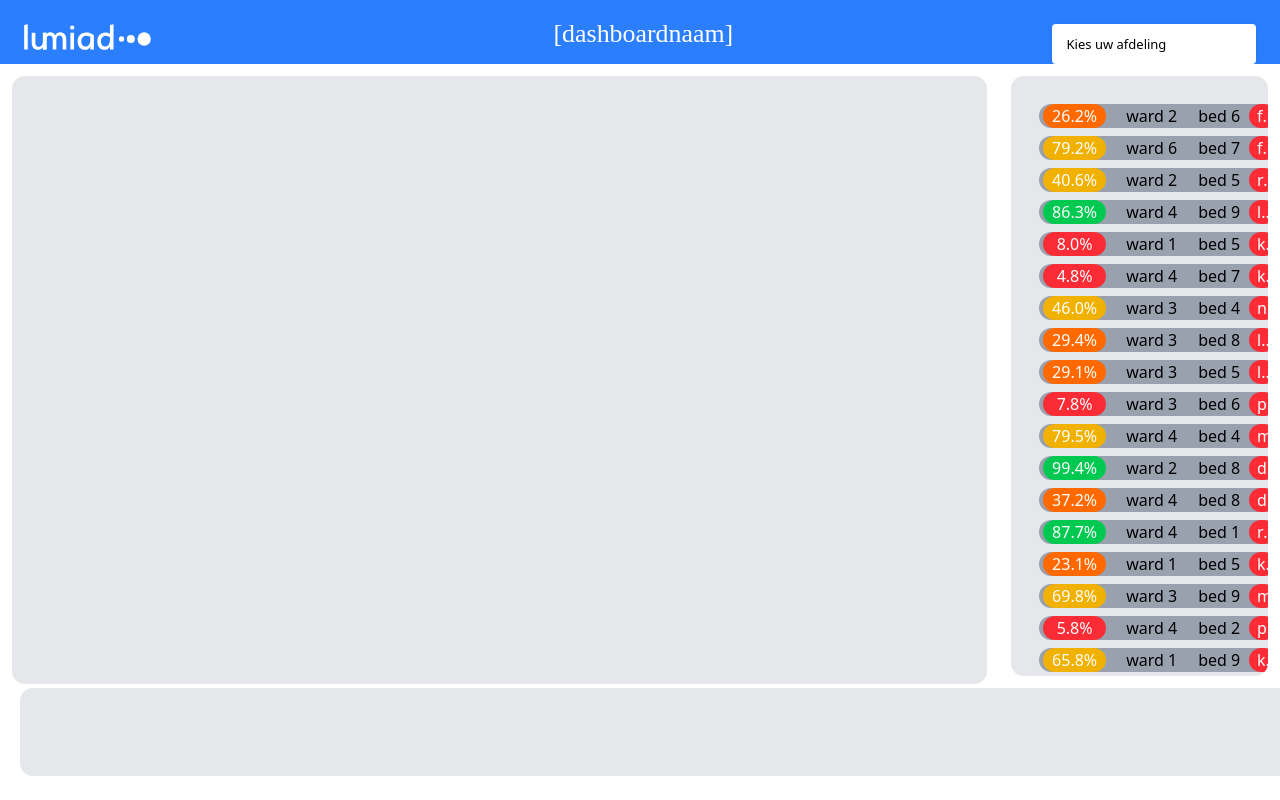
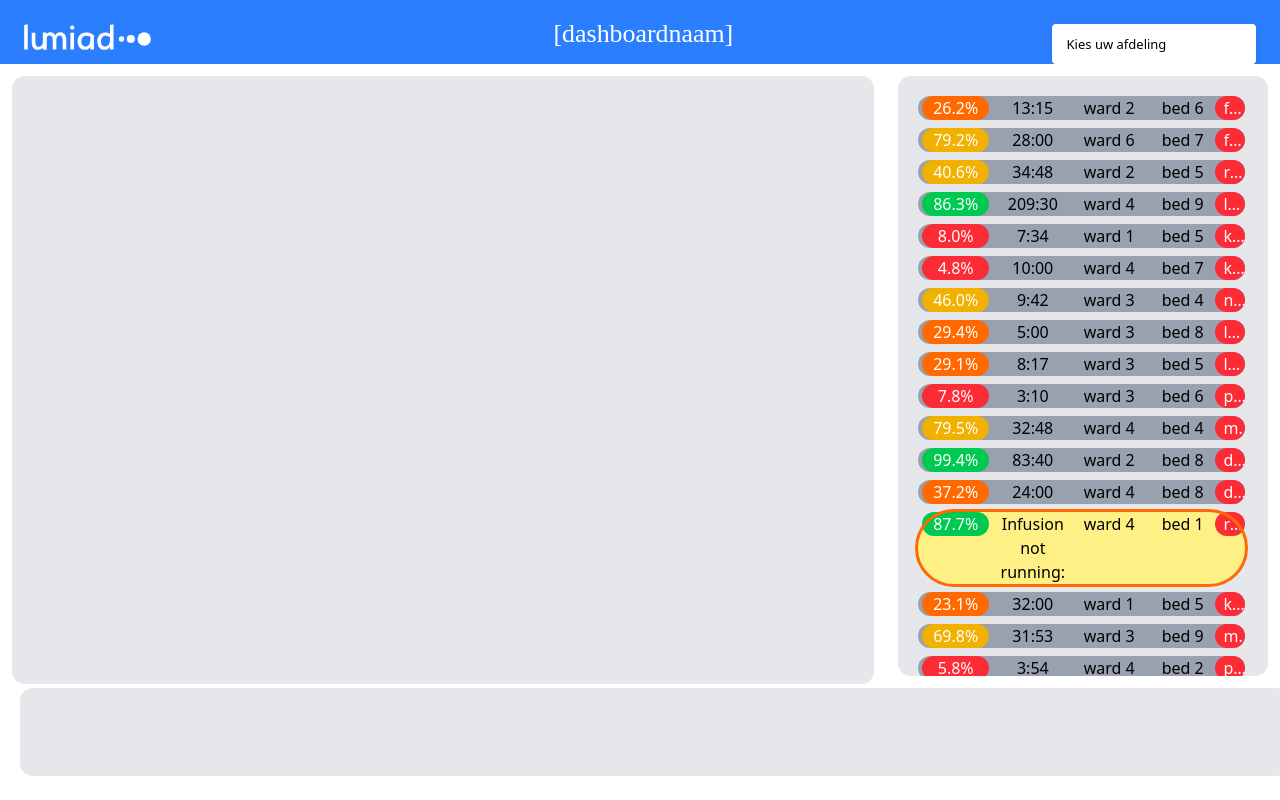
Before and after one commit to thomasvanrenslumiad/lumiad-vue-dashboard, a Vue app: page / in a window 1280 px wide. Built offline with nearby package versions, Linux system fonts and the light colour scheme; some icons are missing.

Commit message:
changes to the buttons to display remaining iv time and add a warning for non running IV's

```diff
--- a/src/App.vue
+++ b/src/App.vue
@@ -106,14 +106,14 @@ watch(afdeling, (newAfdeling) => {
       </SelectPortal>
     </SelectRoot>
   </header>
-  <section class="md:flex xl:h-[78vh] md:h-[70vh] overflow-hidden">
+  <section  class="md:flex xl:h-[78vh] md:h-[70vh] overflow-hidden">
     <div
-      class="m-3 xl:h-[76vh] md:h-[68vh] h-[0vh] xl:w-4/5 md:w-3/5 flex-initial md:rounded-[1vw] bg-gray-200 p-2 md:visible invisible"
+      class="m-3 xl:h-[76vh] md:h-[68vh] h-[0vh] xl:w-[70vw] md:w-3/5 flex-initial md:rounded-[1vw] bg-gray-200 p-2 md:visible invisible"
     >
       <h1>{{ afdeling }}</h1>
     </div>
     <div
-      class="xl:w-[21vw] md:w-[40vw] m-3 flex-initial bg-gray-200 md:rounded-[1vw] rounded-[3vw] p-2 overflow-x-hidden"
+      class="xl:w-[30vw] md:w-[40vw] m-3 flex-initial bg-gray-200 md:rounded-[1vw] rounded-[3vw] p-2 overflow-x-hidden"
     >
       <!--      <table class="table-fixed invisible xl:visible ;">-->
       <!--        <thead class="fixed pb-5">-->
@@ -124,8 +124,8 @@ watch(afdeling, (newAfdeling) => {
       <!--          </tr>-->
       <!--        </thead>-->
       <!--      </table>-->
-      <div class="xl:m-3 md:m-1 m-2 md:h-[74vh] h-[40vh] xl:w-[20vw] md:w-[39vw] overflow-auto">
-        <div v-for="infusion in currentInfusions" :key="infusion.id + Math.random()">
+      <div class="4xl:m-3 md:m-1 m-2 md:h-[74vh] h-[40vh] xl:w-[28vw] md:w-[39vw] overflow-auto">
+        <div  v-for="infusion in currentInfusions" :key="infusion.id + Math.random()">
           <InfusionButtons
             :id="infusion.id"
             :status="infusion.status"
--- a/src/components/InfusionButtons.vue
+++ b/src/components/InfusionButtons.vue
@@ -17,6 +17,29 @@ function routeIt(infusionID) {
   route.push({ name: 'Infusion-details', params: { infusionId: infusionID } })
 }
 
+function remainingTime() {
+  return ((props.remainingMl / props.mlPerHour) *60)
+}
+
+const remainingHours = computed(() => {
+  if (props.mlPerHour === 0) {
+    return "Infusion not running"
+  }
+  return (remainingTime() / 60 ).toFixed(0)
+})
+const remainingMinutes = computed(() => {
+  switch (true) {
+    case props.mlPerHour === 0:
+      return " "
+    case ((remainingTime()  % 60)  === 0):
+      return "00"
+    case ((remainingTime()  % 60)  < 10):
+      return "0" + ((remainingTime()  % 60) ).toFixed(0)
+    default:
+      return ((remainingTime()  % 60) ).toFixed(0)
+  }
+})
+
 const backgroundClass = computed(() => {
   switch (true) {
     case remainingPercentage.value > 80:
@@ -29,23 +52,33 @@ const backgroundClass = computed(() => {
       return 'mr-2 4xl:w-[2.5VW] md:w-[7VW] w-[17vw] ml-1 bg-red-500 rounded-2xl pr-2 pl-2 text-center text-white' // Red for status <= 20
   }
 })
+
+const notifier = computed(() => {
+  if (props.mlPerHour === 0) {
+    return "m-2 flex 4xl:w-[27VW] xl:w-[25.5VW] md:w-[34vw] w-[80vw] cursor-pointer rounded-full bg-yellow-200 hover:bg-yellow-500 hover:text-white focus:bg-yellow-700 focus:text-white focus:outline-2 focus:outline-offset-2 focus:outline-red-500 active:bg-gray-700 active:text-white outline-orange-500 outline-3  "
+  }
+  else {
+    return "m-2 flex 4xl:w-[27VW] xl:w-[25.5VW] md:w-[34vw] w-[80vw] cursor-pointer rounded-full bg-gray-400 hover:bg-gray-500 hover:text-white focus:bg-gray-700 focus:text-white focus:outline-2 focus:outline-offset-2 focus:outline-black active:bg-gray-700 active:text-white "
+  }
+})
 </script>
 
 <template>
   <div>
     <button ontouchstart=""
       @click="routeIt(props.id)"
-      class="m-2 flex 4xl:w-[19VW] xl:w-[18.5VW] md:w-[34vw] w-[80vw] cursor-pointer rounded-full bg-gray-400 hover:bg-gray-500 hover:text-white focus:bg-gray-600 focus:text-white focus:outline-2 focus:outline-offset-2 focus:outline-black active:bg-gray-700 active:text-white ove"
+      :class="notifier"
     >
       <div :class="backgroundClass">{{ remainingPercentage }}%</div>
-      <div class="4xl:w-[5.25VW] md:w-[8VW] w-[25vw] truncate pl-2 text-ellipsis">
+      <div class="4xl:w-[6.85VW] md:w-[8VW] w-[25vw]"> {{ remainingHours }}:{{remainingMinutes}}</div>
+      <div class="4xl:w-[6.85VW] md:w-[8VW] w-[25vw] truncate pl-2 text-ellipsis">
         {{ props.ward }}
       </div>
-      <div class="4xl:w-[5.25VW] md:w-[8VW] w-[25vw] truncate pl-2 text-ellipsis">
+      <div class="4xl:w-[6.85VW] md:w-[8VW] w-[25vw] truncate pl-2  text-ellipsis ">
         {{ props.bed }}
       </div>
       <div
-        class="4xl:w-[3.5VW] xl:w-[3VW] md:w-[10VW] w-[20vw] rounded-2xl bg-red-500 truncate pl-2 right-3 text-ellipsis text-white"
+        class="  4xl:w-[3.5VW] xl:w-[3VW] md:w-[10VW] w-[20vw] rounded-2xl bg-red-500 truncate pl-2  text-ellipsis text-white"
       >
         {{ props.drug }}
       </div>
--- a/src/components/infusionDetailsComposition.vue
+++ b/src/components/infusionDetailsComposition.vue
@@ -57,8 +57,8 @@ onMounted(() => {
         <div class="bg-gray-300 rounded-full">{{ infusion.ward }}</div>
       </div>
       <div class="text-center grid grid-cols-2">
-        <div class="bg-blue-500 text-white rounded-full">Infusion Id:</div>
-        <div class="bg-gray-300 rounded-full">{{ infusion.id }}</div>
+        <div class="bg-blue-500 text-white rounded-full">ml/hour:</div>
+        <div class="bg-gray-300 rounded-full">{{ infusion.mlPerHour }}</div>
       </div>
       <div class="text-center grid grid-cols-2">
         <div class="bg-blue-500 text-white rounded-full">totalMl:</div>
```
